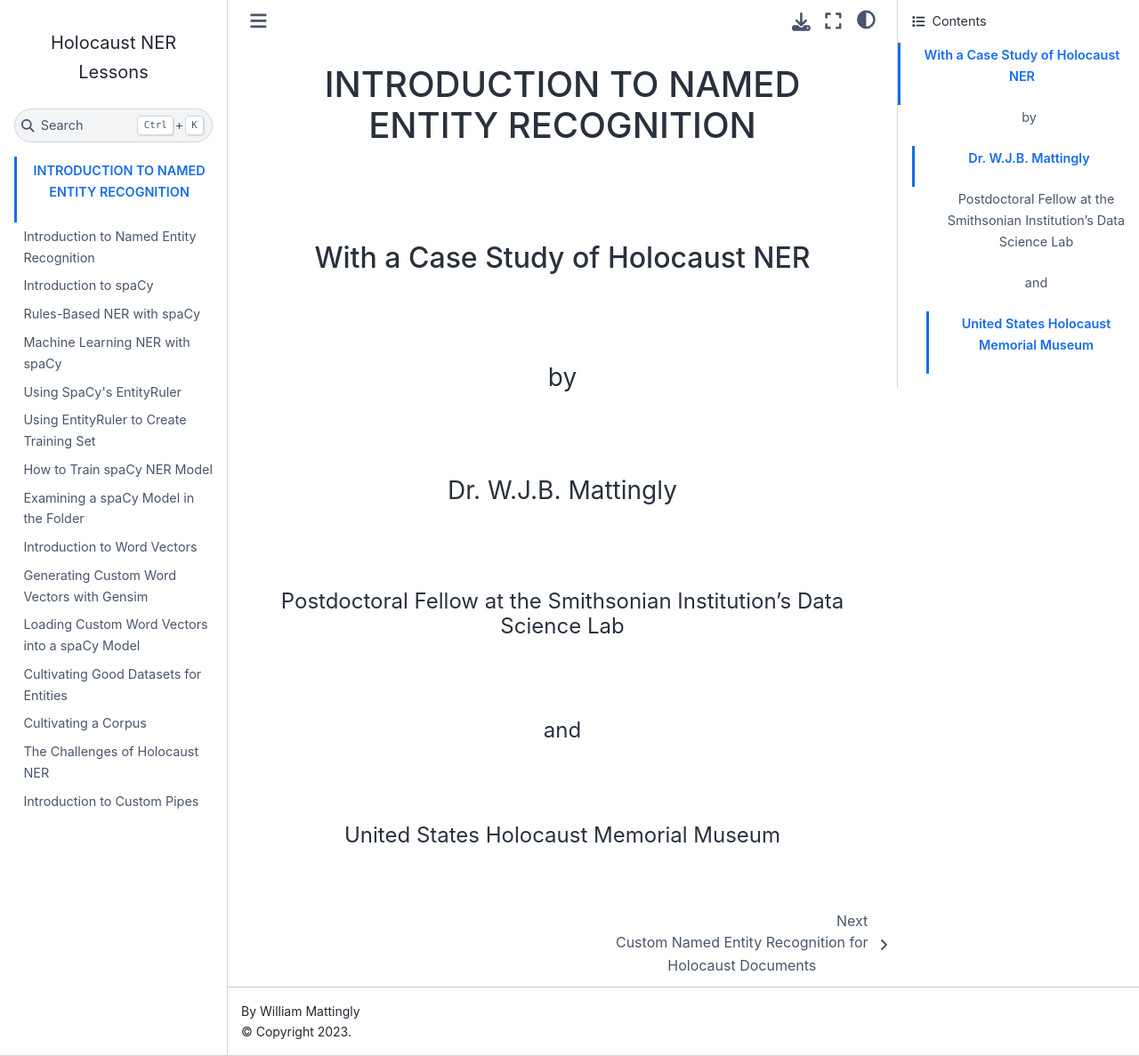
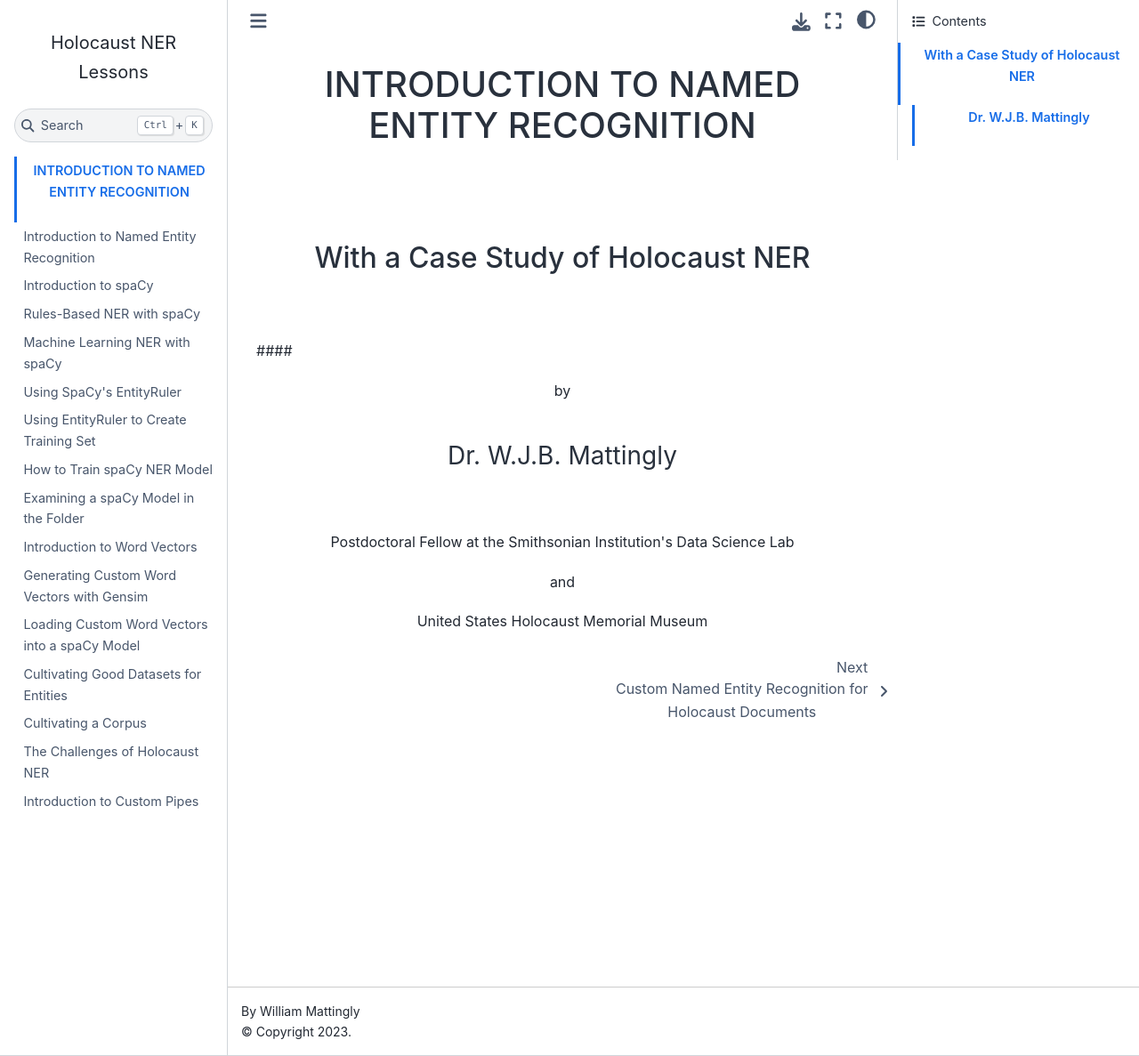
Before and after one commit to wjbmattingly/holocaust_ner_lessons, a Jupyter Book: the page built from intro.md, in a window 1280 px wide and 1187 px high. Shown: the whole window at 89% size. Built offline with Jupyter Book 1.0.4 settings and Sphinx 7.4.7 and the Sphinx Book theme 1.1.4, drawn with Linux system fonts in a browser that asks for light colours.

Commit message:
Update intro.md

```diff
--- a/intro.md
+++ b/intro.md
@@ -1,7 +1,7 @@
 # <p align="center">INTRODUCTION TO NAMED ENTITY RECOGNITION</p>
 ## <p align="center">With a Case Study of Holocaust NER</p>
-#### <p align="center">by</p>
+####<p align="center">by</p>
 ### <p align="center">Dr. W.J.B. Mattingly</p>
-#### <p align="center">Postdoctoral Fellow at the Smithsonian Institution's Data Science Lab</p>
-#### <p align="center">and</p>
-#### <p align="center">United States Holocaust Memorial Museum</p>
+<p align="center">Postdoctoral Fellow at the Smithsonian Institution's Data Science Lab</p>
+<p align="center">and</p>
+<p align="center">United States Holocaust Memorial Museum</p>
```
